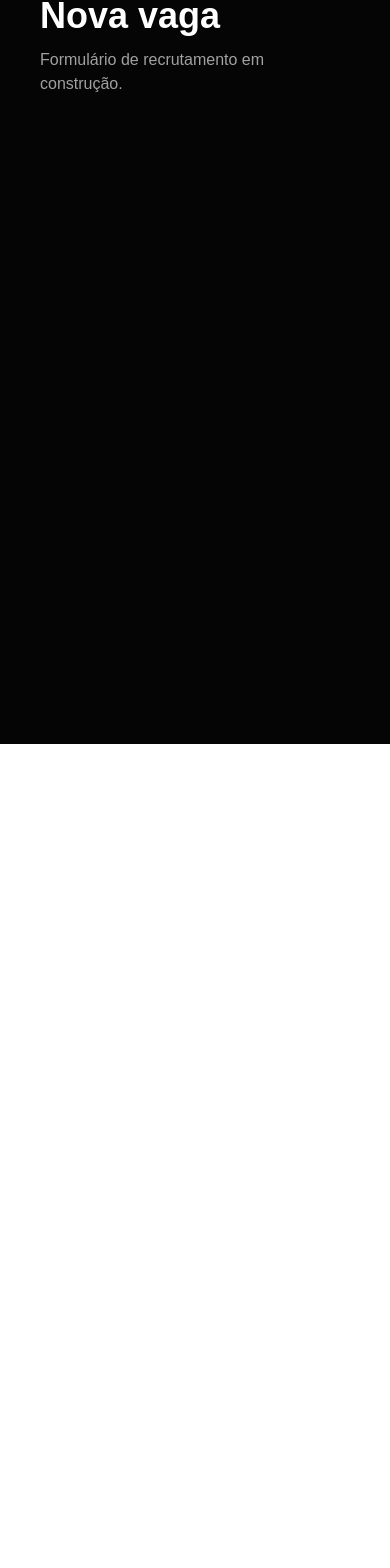
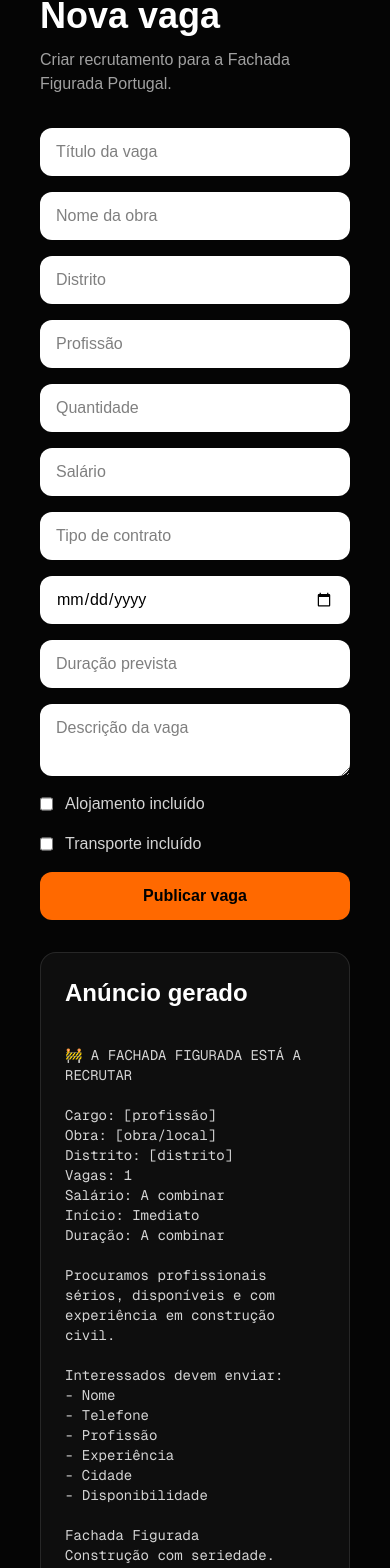
Before and after one commit to tkccapitalos-prog/TKC-Capital-OS, a Next.js app: page /talent/nova-vaga in a window 390 px wide. Shown: the part 100-1668 px from the top of the page. Before the commit the page ends 844 px from the top, so only its background shows below. Built offline with nearby package versions, Linux system fonts and the light colour scheme; no server answers.

Commit message:
Add job publishing and application flow

```diff
--- /dev/null
+++ b/app/api/apply/route.ts
@@ -0,0 +1,23 @@
+import { NextResponse } from "next/server";
+import { supabase } from "@/lib/supabase";
+
+export async function POST(request: Request) {
+  const formData = await request.formData();
+
+  const { error } = await supabase.from("applications").insert({
+    job_id: formData.get("job_id"),
+    full_name: formData.get("full_name"),
+    phone: formData.get("phone"),
+    email: formData.get("email"),
+    profession: formData.get("profession"),
+    district: formData.get("district"),
+    experience: formData.get("experience"),
+    status: "Novo",
+  });
+
+  if (error) {
+    return NextResponse.json({ error: error.message }, { status: 400 });
+  }
+
+  return NextResponse.redirect(new URL("/jobs?success=1", request.url));
+}
--- /dev/null
+++ b/app/jobs/[id]/page.tsx
@@ -0,0 +1,43 @@
+import { supabase } from "@/lib/supabase";
+
+export default async function JobDetailPage({ params }: any) {
+  const { data: job } = await supabase
+    .from("jobs")
+    .select("*")
+    .eq("id", params.id)
+    .single();
+
+  if (!job) {
+    return <main className="min-h-screen bg-black p-10 text-white">Vaga não encontrada.</main>;
+  }
+
+  return (
+    <main className="min-h-screen bg-[#050505] p-10 text-white">
+      <a href="/jobs" className="text-orange-500">← Voltar às vagas</a>
+
+      <section className="mt-8 max-w-3xl">
+        <p className="text-sm uppercase tracking-[0.35em] text-orange-500">Fachada Figurada</p>
+        <h1 className="mt-4 text-5xl font-bold">{job.title}</h1>
+        <p className="mt-4 text-neutral-400">{job.description}</p>
+
+        <div className="mt-8 grid gap-4 md:grid-cols-2">
+          <div className="rounded-2xl border border-white/10 p-5">Distrito: {job.district}</div>
+          <div className="rounded-2xl border border-white/10 p-5">Profissão: {job.profession}</div>
+          <div className="rounded-2xl border border-white/10 p-5">Quantidade: {job.quantity}</div>
+          <div className="rounded-2xl border border-white/10 p-5">Salário: {job.salary || "A combinar"}</div>
+        </div>
+
+        <form action="/api/apply" method="post" className="mt-10 grid gap-4">
+          <input type="hidden" name="job_id" value={job.id} />
+          <input name="full_name" required placeholder="Nome completo" className="rounded-xl bg-white px-4 py-3 text-black" />
+          <input name="phone" required placeholder="Telefone" className="rounded-xl bg-white px-4 py-3 text-black" />
+          <input name="email" placeholder="Email" className="rounded-xl bg-white px-4 py-3 text-black" />
+          <input name="profession" placeholder="Profissão" className="rounded-xl bg-white px-4 py-3 text-black" />
+          <input name="district" placeholder="Distrito" className="rounded-xl bg-white px-4 py-3 text-black" />
+          <textarea name="experience" placeholder="Experiência" className="rounded-xl bg-white px-4 py-3 text-black" />
+          <button className="rounded-xl bg-orange-500 px-4 py-3 font-bold text-black">Enviar candidatura</button>
+        </form>
+      </section>
+    </main>
+  );
+}
--- /dev/null
+++ b/app/jobs/page.tsx
@@ -0,0 +1,27 @@
+import { supabase } from "@/lib/supabase";
+
+export default async function JobsPage() {
+  const { data: jobs } = await supabase
+    .from("jobs")
+    .select("*")
+    .eq("status", "Aberta")
+    .order("created_at", { ascending: false });
+
+  return (
+    <main className="min-h-screen bg-[#050505] p-10 text-white">
+      <p className="text-sm uppercase tracking-[0.35em] text-orange-500">Fachada Figurada</p>
+      <h1 className="mt-4 text-5xl font-bold">Portal de Emprego</h1>
+      <p className="mt-4 text-neutral-400">Vagas abertas em Portugal.</p>
+
+      <section className="mt-10 grid gap-4">
+        {(jobs || []).map((job: any) => (
+          <a key={job.id} href={`/jobs/${job.id}`} className="rounded-2xl border border-white/10 bg-white/[0.04] p-6">
+            <h2 className="text-2xl font-bold">{job.title}</h2>
+            <p className="mt-2 text-neutral-400">{job.district} · {job.profession} · {job.quantity} vaga(s)</p>
+            <p className="mt-3 text-orange-500">Candidatar-me →</p>
+          </a>
+        ))}
+      </section>
+    </main>
+  );
+}
--- a/app/talent/nova-vaga/page.tsx
+++ b/app/talent/nova-vaga/page.tsx
@@ -1,9 +1,115 @@
+"use client";
+
+import { useState } from "react";
+import { supabase } from "@/lib/supabase";
+
 export default function NovaVagaPage() {
+  const [form, setForm] = useState({
+    title: "",
+    work_site: "",
+    district: "",
+    profession: "",
+    quantity: 1,
+    salary: "",
+    contract_type: "",
+    start_date: "",
+    duration: "",
+    housing: false,
+    transport: false,
+    priority: "Urgente",
+    description: "",
+  });
+
+  const [message, setMessage] = useState("");
+
+  function update(field: string, value: any) {
+    setForm((prev) => ({ ...prev, [field]: value }));
+  }
+
+  async function createJob() {
+    setMessage("A criar vaga...");
+
+    const { error } = await supabase.from("jobs").insert({
+      ...form,
+      quantity: Number(form.quantity),
+      company: "Fachada Figurada",
+      status: "Aberta",
+    });
+
+    if (error) {
+      setMessage("Erro: " + error.message);
+      return;
+    }
+
+    setMessage("Vaga criada com sucesso. Já aparece no portal público.");
+  }
+
+  const generatedAd = `
+🚧 A FACHADA FIGURADA ESTÁ A RECRUTAR
+
+Cargo: ${form.profession || "[profissão]"}
+Obra: ${form.work_site || "[obra/local]"}
+Distrito: ${form.district || "[distrito]"}
+Vagas: ${form.quantity || 1}
+Salário: ${form.salary || "A combinar"}
+Início: ${form.start_date || "Imediato"}
+Duração: ${form.duration || "A combinar"}
+
+Procuramos profissionais sérios, disponíveis e com experiência em construção civil.
+
+Interessados devem enviar:
+- Nome
+- Telefone
+- Profissão
+- Experiência
+- Cidade
+- Disponibilidade
+
+Fachada Figurada
+Construção com seriedade.
+`;
+
   return (
     <main className="min-h-screen bg-[#050505] p-10 text-white">
       <a href="/talent" className="text-orange-500">← Voltar</a>
       <h1 className="mt-8 text-4xl font-bold">Nova vaga</h1>
-      <p className="mt-3 text-neutral-400">Formulário de recrutamento em construção.</p>
+      <p className="mt-3 text-neutral-400">Criar recrutamento para a Fachada Figurada Portugal.</p>
+
+      <section className="mt-8 grid gap-8 lg:grid-cols-2">
+        <div className="grid gap-4">
+          <input placeholder="Título da vaga" className="rounded-xl bg-white px-4 py-3 text-black" onChange={(e) => update("title", e.target.value)} />
+          <input placeholder="Nome da obra" className="rounded-xl bg-white px-4 py-3 text-black" onChange={(e) => update("work_site", e.target.value)} />
+          <input placeholder="Distrito" className="rounded-xl bg-white px-4 py-3 text-black" onChange={(e) => update("district", e.target.value)} />
+          <input placeholder="Profissão" className="rounded-xl bg-white px-4 py-3 text-black" onChange={(e) => update("profession", e.target.value)} />
+          <input type="number" placeholder="Quantidade" className="rounded-xl bg-white px-4 py-3 text-black" onChange={(e) => update("quantity", e.target.value)} />
+          <input placeholder="Salário" className="rounded-xl bg-white px-4 py-3 text-black" onChange={(e) => update("salary", e.target.value)} />
+          <input placeholder="Tipo de contrato" className="rounded-xl bg-white px-4 py-3 text-black" onChange={(e) => update("contract_type", e.target.value)} />
+          <input type="date" className="rounded-xl bg-white px-4 py-3 text-black" onChange={(e) => update("start_date", e.target.value)} />
+          <input placeholder="Duração prevista" className="rounded-xl bg-white px-4 py-3 text-black" onChange={(e) => update("duration", e.target.value)} />
+          <textarea placeholder="Descrição da vaga" className="rounded-xl bg-white px-4 py-3 text-black" onChange={(e) => update("description", e.target.value)} />
+
+          <label className="flex gap-3 text-neutral-300">
+            <input type="checkbox" onChange={(e) => update("housing", e.target.checked)} />
+            Alojamento incluído
+          </label>
+
+          <label className="flex gap-3 text-neutral-300">
+            <input type="checkbox" onChange={(e) => update("transport", e.target.checked)} />
+            Transporte incluído
+          </label>
+
+          <button onClick={createJob} className="rounded-xl bg-orange-500 px-4 py-3 font-bold text-black">
+            Publicar vaga
+          </button>
+
+          {message && <p className="text-orange-500">{message}</p>}
+        </div>
+
+        <div className="rounded-2xl border border-white/10 bg-white/[0.04] p-6">
+          <h2 className="text-2xl font-bold">Anúncio gerado</h2>
+          <pre className="mt-4 whitespace-pre-wrap text-sm text-neutral-300">{generatedAd}</pre>
+        </div>
+      </section>
     </main>
   );
 }
```
